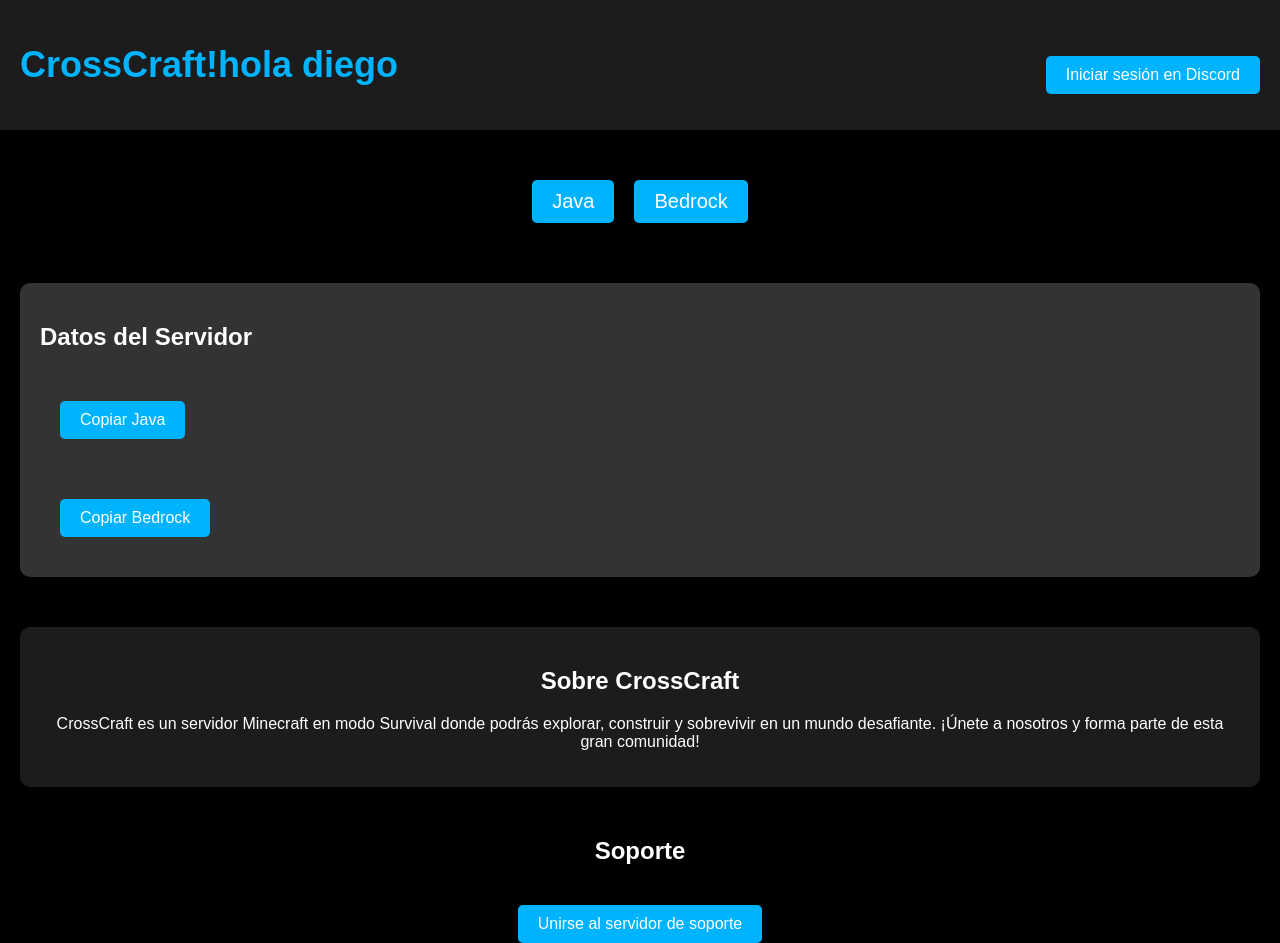
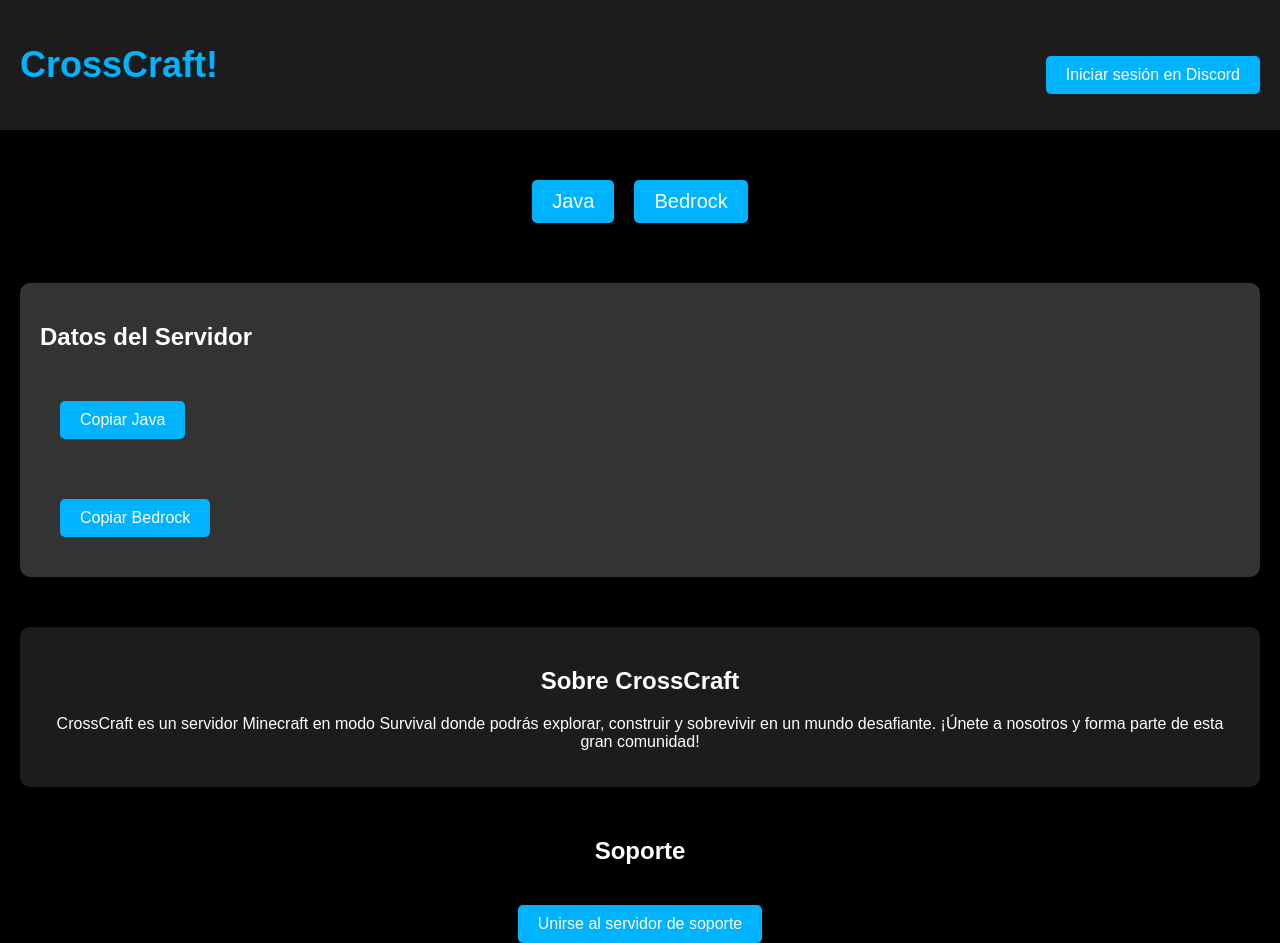
Before and after one commit to Mroksz/Crosscraft, a plain HTML site: page index.html in a window 1280 px wide. Drawn offline with Linux system fonts and the light colour scheme; a script that the page names is missing.

Commit message:
Update index.html

```diff
--- a/index.html
+++ b/index.html
@@ -12,7 +12,7 @@
 
 
     <header>
-        <h1>CrossCraft!hola diego</h1>
+        <h1>CrossCraft!</h1>
         <div class="login-container">
             <button id="login-discord" onclick="loginDiscord()">Iniciar sesión en Discord</button>
             <img id="user-photo" src="" alt="Foto de usuario" style="display:none;">
```
